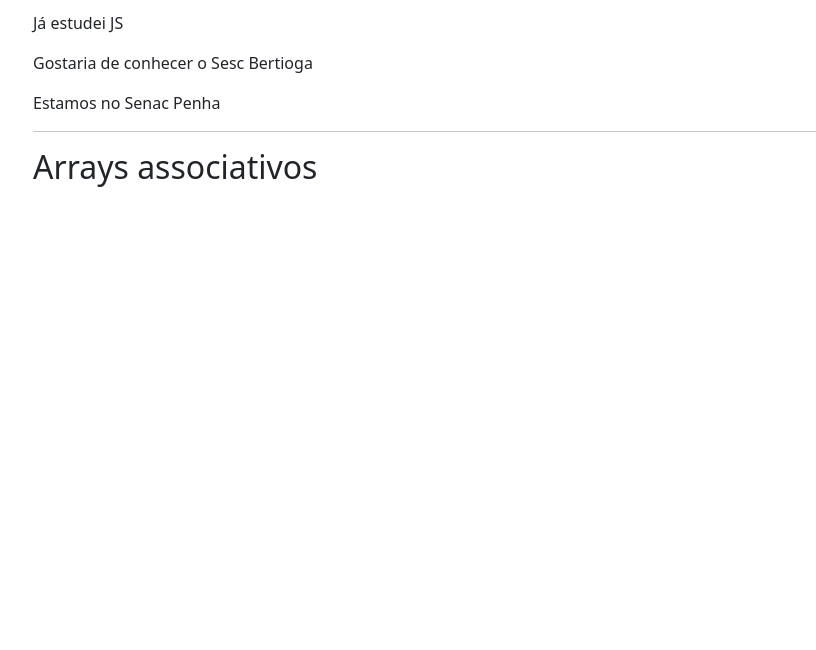
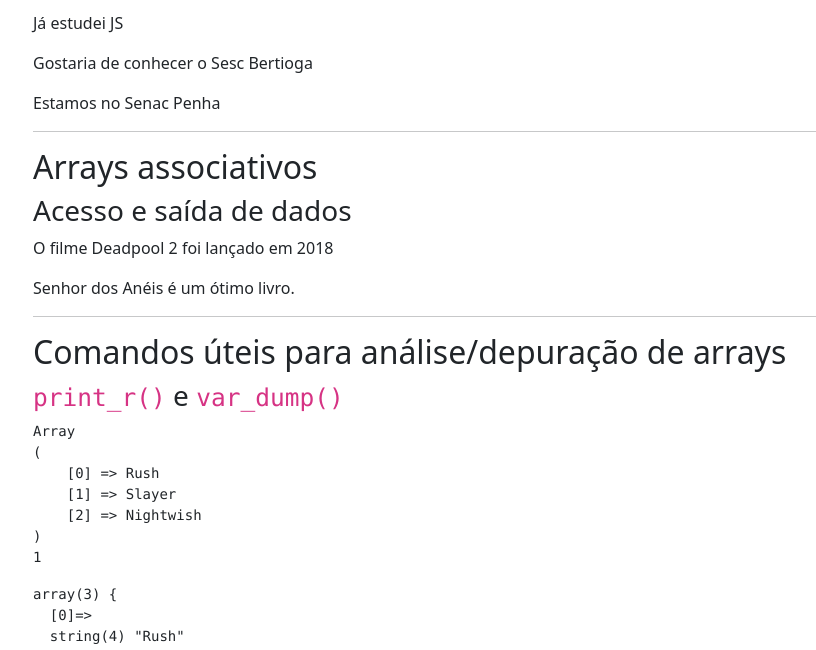
Before and after one commit to tiagoprogweb2024t1/aulas-php, a PHP site: page /03-arrays.php in a window 1280 px wide. Shown: the part 198-848 px from the top of the page, without its empty margins (49-865 px from the left). Before the commit the page ends 385 px from the top, so only its background shows below. Run offline with PHP 8.4, Linux system fonts and the light colour scheme.

Commit message:
Update 03-arrays.php

```diff
--- a/03-arrays.php
+++ b/03-arrays.php
@@ -44,6 +44,22 @@ $livro = array(
     "autor" => "Tolkien"
 );
 ?>
+    <h3>Acesso e saída de dados</h3>
+    <p>O filme
+        <?=$filme["titulo"]?> foi lançado em
+        <?=$filme['ano']?>
+    </p>
+    <p> <?=$livro['titulo']?> é um ótimo livro. </p>
+
+    <hr>
+
+    <h2>Comandos úteis para análise/depuração de arrays</h2>
+
+    <h3><code>print_r()</code> e <code>var_dump()</code></h3>
+
+    <pre><?=print_r($bandas)?></pre>
+
+    <pre><?=var_dump($bandas)?></pre>
 
 </div>
 </body>
```
